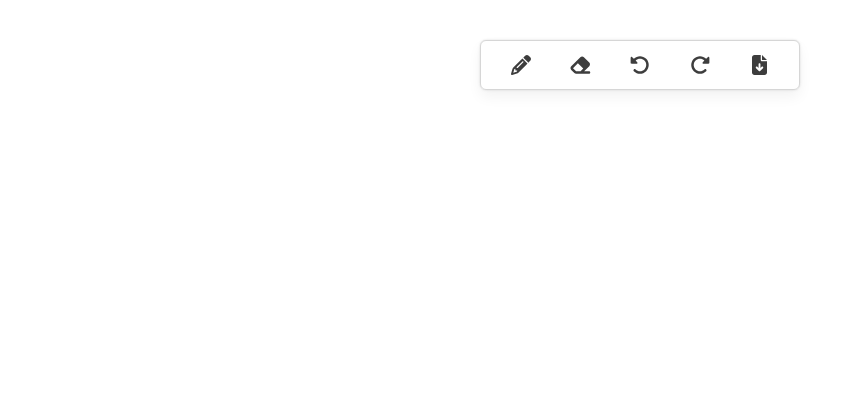
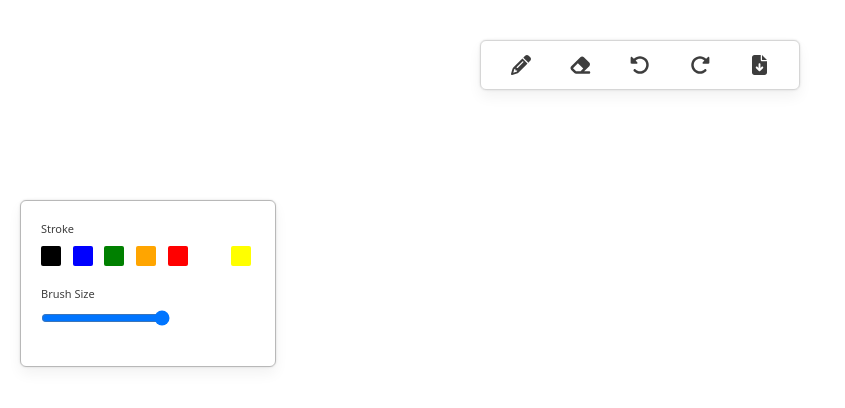
Before and after one commit to Sneha1203/Web-Canvas, a Next.js app in the folder web-canvas/: page / in a window 1280 px wide. Shown: the top 408 px of the page, without its empty margins (0-845 px from the left). Built offline with nearby package versions, Linux system fonts and the light colour scheme.

Commit message:
added UI for Toolbar

```diff
--- /dev/null
+++ b/web-canvas/src/components/Toolbar/index.js
@@ -0,0 +1,34 @@
+import styles from './index.module.css'
+import { COLORS } from '../../constants'
+const Toolbar = () => {
+
+    const updateBrushSize = (e) => {
+
+    }
+
+    return (
+        <div className={styles.toolbarContainer}>
+            <div className={styles.toolItem}>
+                <h4 className={styles.toolText}>Stroke</h4>
+                <div className={styles.itemContainer}>
+                    <div className={styles.colorBox} style={{backgroundColor: COLORS.BLACK}} />
+                    <div className={styles.colorBox} style={{backgroundColor: COLORS.BLUE}} />
+                    <div className={styles.colorBox} style={{backgroundColor: COLORS.GREEN}} />
+                    <div className={styles.colorBox} style={{backgroundColor: COLORS.ORANGE}} />
+                    <div className={styles.colorBox} style={{backgroundColor: COLORS.RED}} />
+                    <div className={styles.colorBox} style={{backgroundColor: COLORS.WHITE}} />
+                    <div className={styles.colorBox} style={{backgroundColor: COLORS.YELLOW}} />
+                </div>
+            </div>
+            <div className={styles.toolItem}>
+                <h4 className={styles.toolText}>Brush Size</h4>
+                <div className={styles.itemContainer}>
+                    <input type="range" min={1} max={10} step={1} onChange={updateBrushSize} />
+                </div>
+            </div>
+        </div>
+
+    )
+}
+
+export default Toolbar;
--- /dev/null
+++ b/web-canvas/src/components/Toolbar/index.module.css
@@ -0,0 +1,28 @@
+.toolbarContainer {
+    @apply p-5 absolute top-1/4 left-5 w-64 rounded-md;
+    box-shadow: theme('colors.shadow1');
+    border: 1px solid theme('colors.border1');
+    background-color: theme('colors.background1');
+
+    .toolItem {
+        @apply mb-5;
+
+        .toolText {
+            font-size: 11px;
+            color: theme('colors.text1')
+        }
+
+        .itemContainer {
+            @apply flex justify-between mt-2;
+
+            .colorBox {
+                @apply h-5 w-5 mr-1 rounded-sm cursor-pointer;
+
+                &:hover, &:active {
+                    border: 1px solid theme('colors.border2');
+                    box-shadow: theme('colors.shadow2');
+                }
+            }
+        }
+    }
+}
--- /dev/null
+++ b/web-canvas/src/constants.js
@@ -0,0 +1,11 @@
+const COLORS = {
+    BLACK: 'black',
+    RED: 'red',
+    GREEN: 'green',
+    BLUE: 'blue',
+    ORANGE: 'orange',
+    YELLOW: 'yellow',
+    WHITE: 'white'
+}
+
+export {COLORS};
--- a/web-canvas/src/pages/index.js
+++ b/web-canvas/src/pages/index.js
@@ -1,7 +1,11 @@
 import Menu from '../components/Menu';
+import Toolbar from '../components/Toolbar';
 
 export default function Home() {
   return (
-    <Menu />
+    <>
+      <Menu />
+      <Toolbar />
+    </>
   )
 }
```
